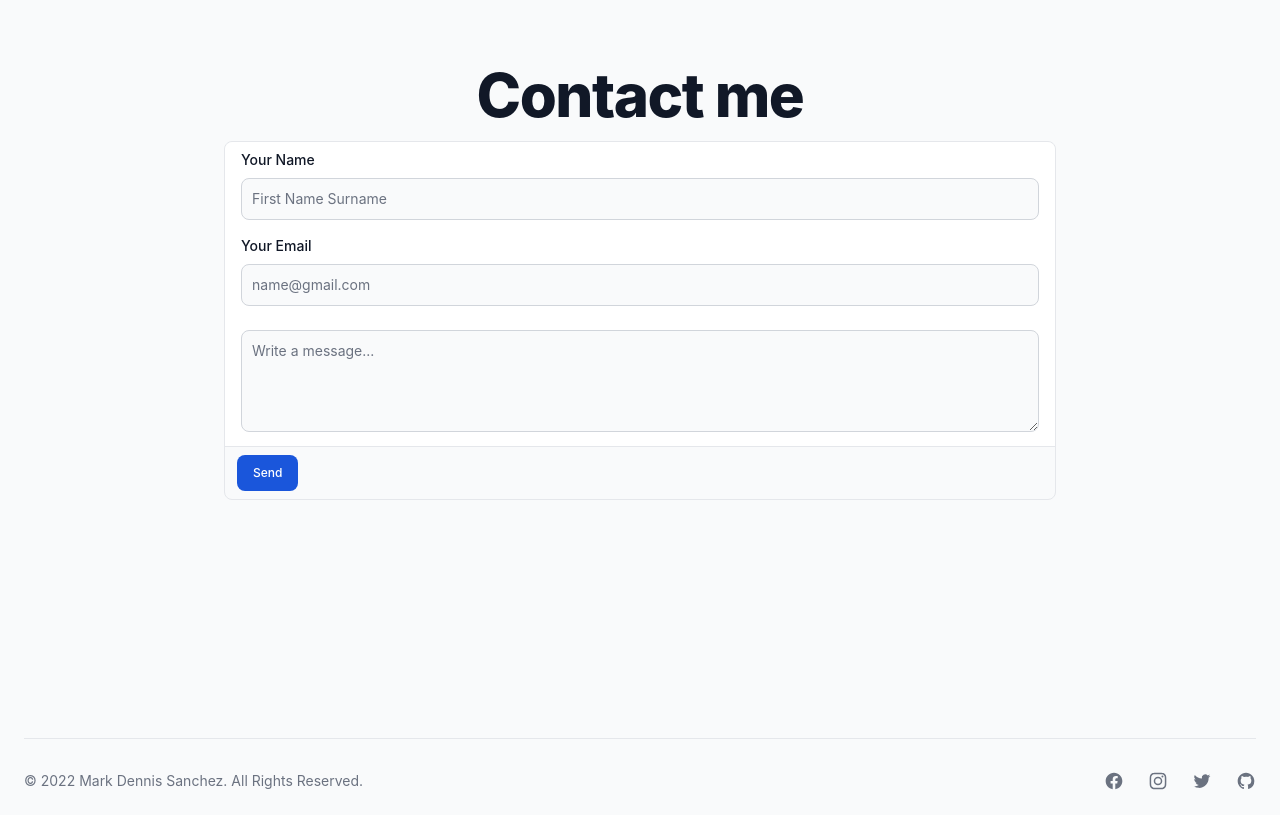
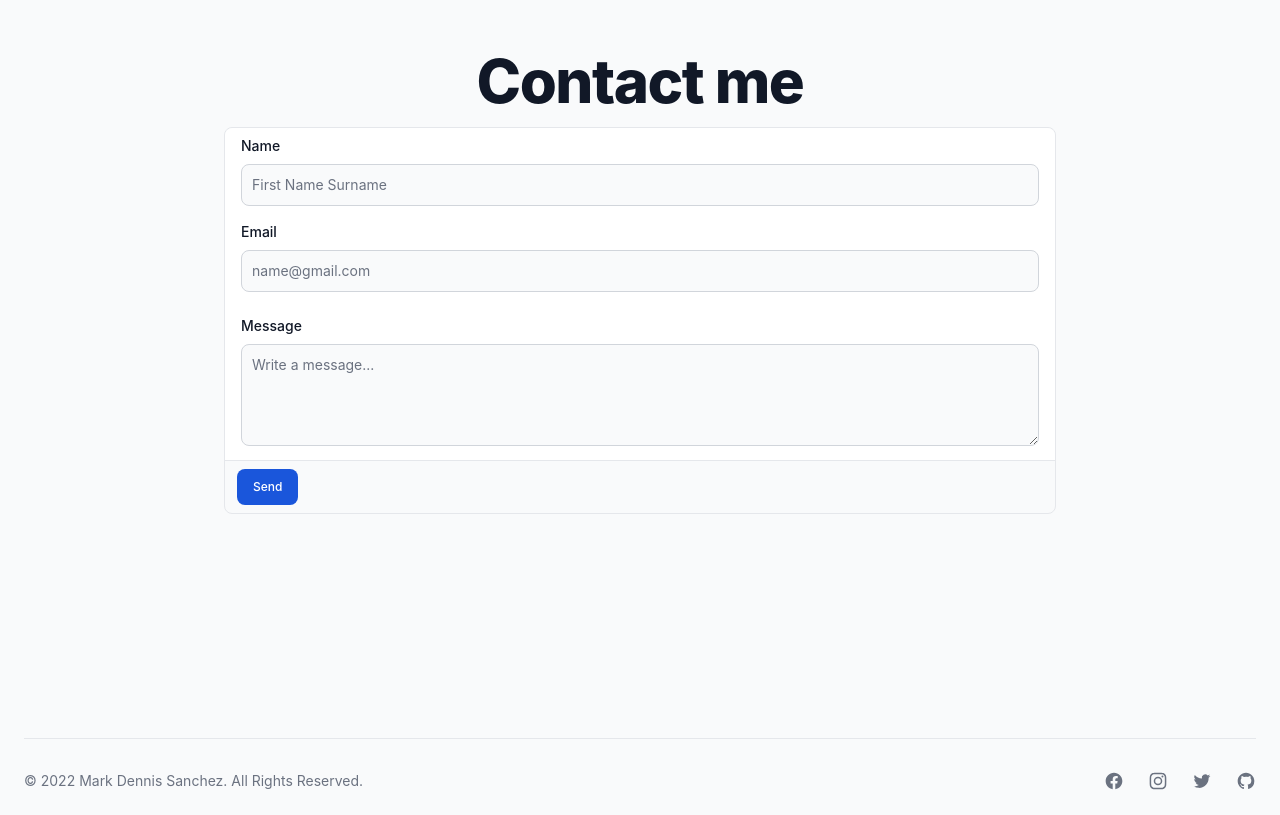
Before and after one commit to MarkDennis1/portfolio, a React (Create React App) app: page / in a window 1280 px wide. Shown: the part 3640-4455 px from the top of the page. Built offline with nearby package versions, Linux system fonts and the light colour scheme; the HTML template or start-up script is replaced by a standard one.

Commit message:
Update index.jsx

```diff
--- a/src/container/Contact/index.jsx
+++ b/src/container/Contact/index.jsx
@@ -56,7 +56,7 @@
               htmlFor="website-admin"
               className="block mb-2 text-sm font-medium text-gray-900 dark:text-white"
             >
-              Your Name
+              Name
             </label>
             <div className="flex">
               <input
@@ -72,7 +72,7 @@
               htmlFor="input-group-1"
               className="block mb-2 text-sm font-medium text-gray-900 dark:text-white"
             >
-              Your Email
+              Email
             </label>
             <div className="relative mb-6">
               <div className="absolute inset-y-0 left-0 flex items-center pl-3 pointer-events-none">
@@ -86,6 +86,12 @@
                 required
               />
             </div>
+            <label
+              htmlFor="input-group-1"
+              className="block mb-2 text-sm font-medium text-gray-900 dark:text-white"
+            >
+              Message
+            </label>
             <textarea
               id="comment"
               name="message"
```
